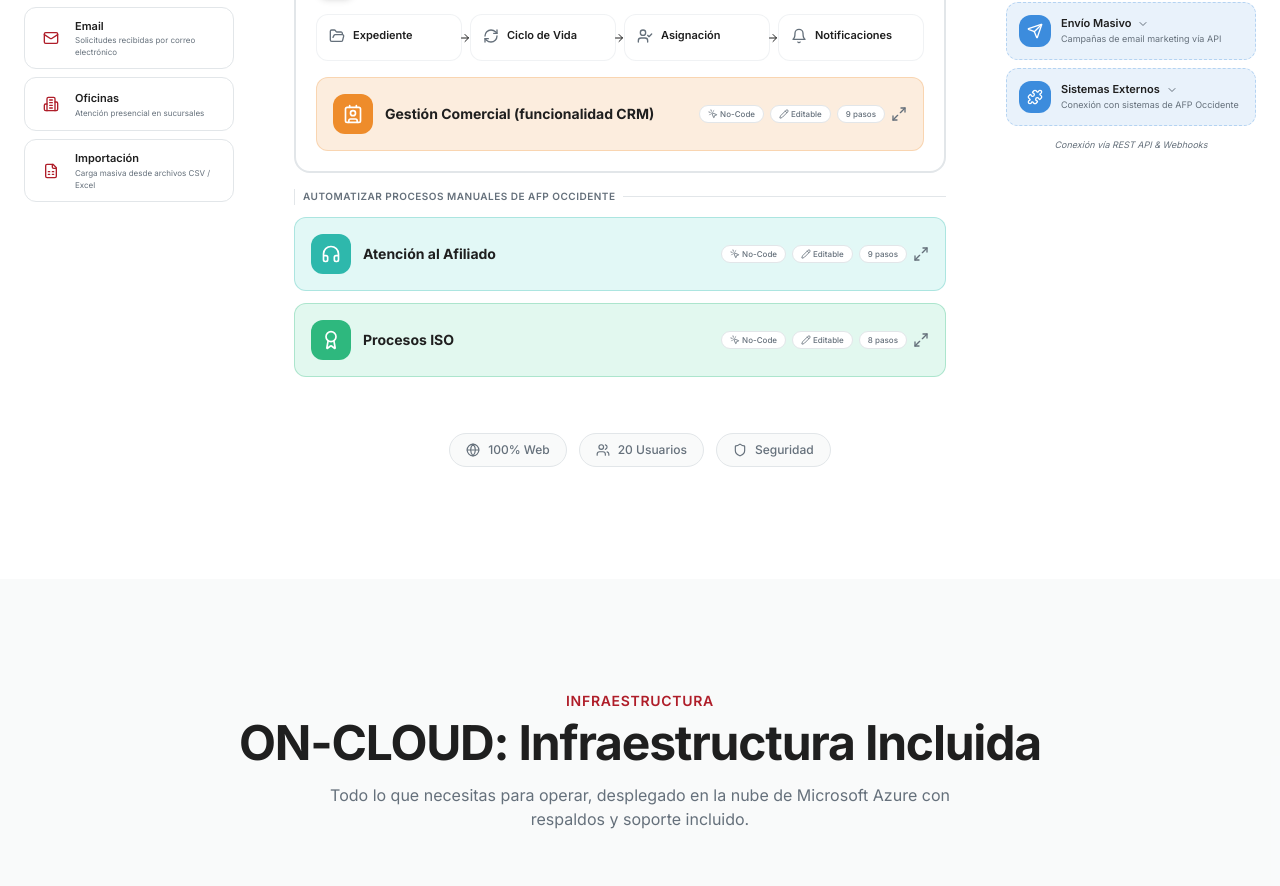
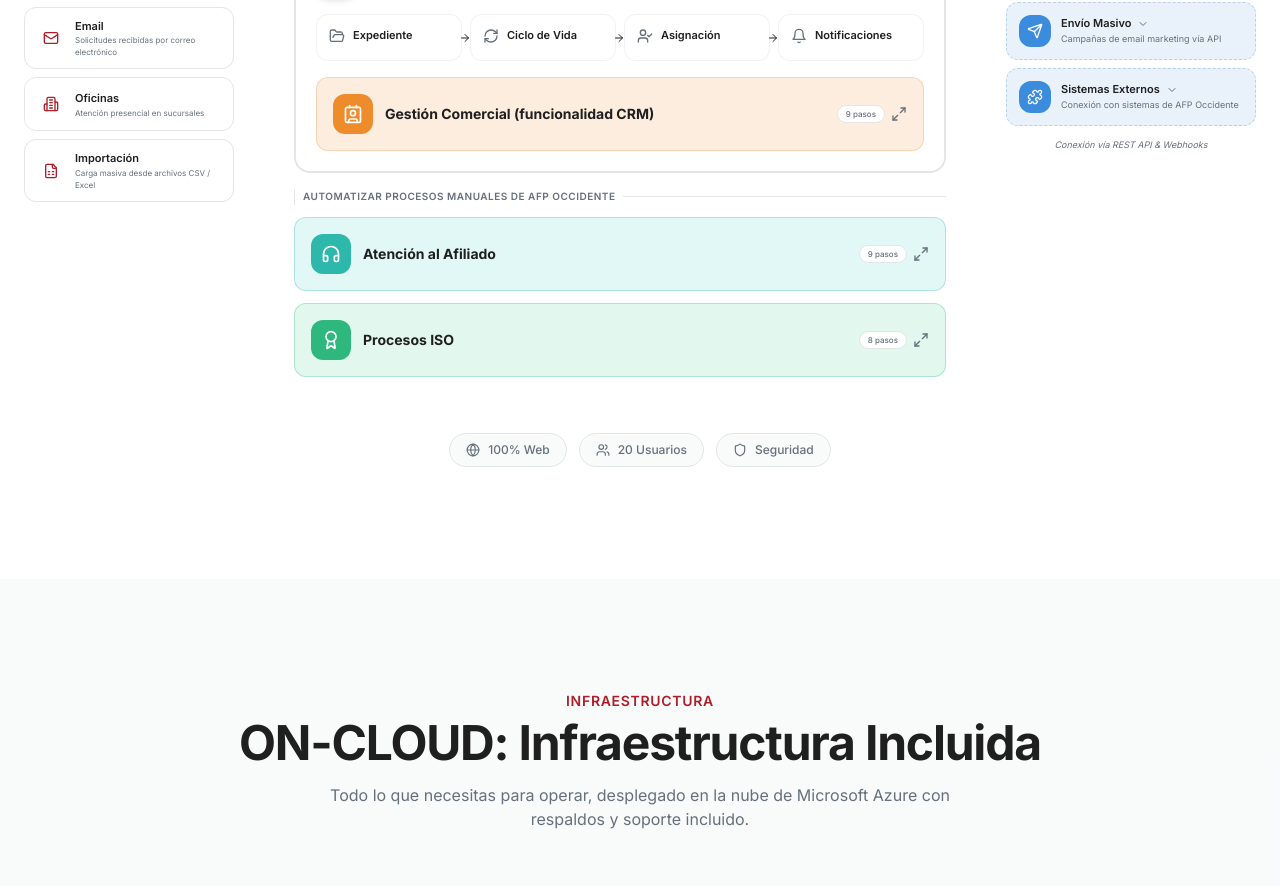
Before and after one commit to awt-spec/v2occidente, a React (Vite) app: page / in a window 1280 px wide. Shown: the part 2039-2925 px from the top of the page. Built offline with nearby package versions, Linux system fonts and the light colour scheme; the HTML template or start-up script is replaced by a standard one.

Commit message:
Preceding changes

```diff
--- a/src/components/proposal/ModulesSection.tsx
+++ b/src/components/proposal/ModulesSection.tsx
@@ -346,8 +346,6 @@ const FlowDiagram = ({ icon: Icon, label, color, lightBg, border, nodes, delay }
           </div>
           <span className="text-xs md:text-sm font-bold text-foreground flex-1">{label}</span>
           <div className="flex items-center gap-1.5">
-            <span className="hidden sm:inline-flex items-center gap-0.5 px-2 py-0.5 rounded-full bg-card border border-border text-[8px] font-medium text-muted-foreground"><MousePointerClick className="h-2.5 w-2.5" /> No-Code</span>
-            <span className="hidden sm:inline-flex items-center gap-0.5 px-2 py-0.5 rounded-full bg-card border border-border text-[8px] font-medium text-muted-foreground"><Pencil className="h-2.5 w-2.5" /> Editable</span>
             <span className="px-2 py-0.5 rounded-full bg-card border border-border text-[8px] font-medium text-muted-foreground">{nodes.length} pasos</span>
             <Maximize2 className="h-4 w-4 text-muted-foreground" />
           </div>
```
